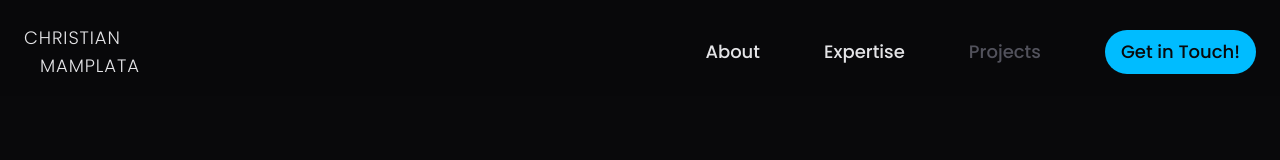
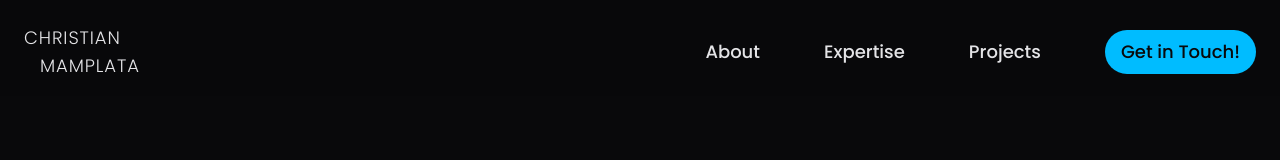
Before and after one commit to Serial-Cyn/personal-portfolio, a Next.js app: page / in a window 1280 px wide. Shown: the top 160 px of the page. Built offline with nearby package versions, Linux system fonts and the light colour scheme; a web font is replaced by a local one.

Commit message:
feat: add new projects

```diff
--- a/components/ui/menu-bar.tsx
+++ b/components/ui/menu-bar.tsx
@@ -6,11 +6,11 @@ export default function MenuBar() {
   const [isOpen, setIsOpen] = useState(false);
 
   const menuItems = [
-    { name: "HOME", href: "#home", number: "01" },
-    { name: "ABOUT", href: "#about", number: "02" },
-    { name: "EXPERTISE", href: "#expertise", number: "03" },
-    { name: "PROJECTS", href: "#projects", number: "04", disabled: true },
-    { name: "CONTACT", href: "#contact", number: "05" },
+    { name: "HOME", href: "#home", number: "01", disabled: false },
+    { name: "ABOUT", href: "#about", number: "02", disabled: false },
+    { name: "EXPERTISE", href: "#expertise", number: "03", disabled: false },
+    { name: "PROJECTS", href: "#featured-works", number: "04", disabled: false },
+    { name: "CONTACT", href: "#contact", number: "05", disabled: false },
   ];
 
   function toggleMenu() {
--- a/components/ui/navbar.tsx
+++ b/components/ui/navbar.tsx
@@ -37,16 +37,19 @@ export default function Navbar() {
             <li>
               <Link href="#expertise">Expertise</Link>
             </li>
-            {/* Remove Tooltip After Compilation of Projects */}
+            <li>
+              <Link href="#featured-works">Projects</Link>
+            </li>
+            {/* Remove Tooltip After Compilation of Projects
             <Tooltip content={<TooltipContent />}>
               <li className="cursor-not-allowed">
-                {/* <Link href="#projects">Projects</Link> */}
+                <Link href="#projects">Projects</Link>
                 <p className="text-zinc-600 pointer-events-none select-none">
                   Projects
                 </p>
               </li>
             </Tooltip>
-            {/* Remove Tooltip After Compilation of Projects */}
+            Remove Tooltip After Compilation of Projects */}
             <li>
               <Button
                 label="Get in Touch!"
--- a/components/works-section/featured-holder.tsx
+++ b/components/works-section/featured-holder.tsx
@@ -8,6 +8,11 @@ gsap.registerPlugin(ScrollTrigger);
 
 // List of featured works
 const featuredWorks = [
+    {
+        img: '/featured/monobit-splash.webp',
+        title: "Projects",
+        link: '',
+    },
     {
         img: '/featured/monobit-splash.webp',
         title: "Monobit",
@@ -43,7 +48,7 @@ export default function Holder() {
             gsap.to(lastPanel, {
                 opacity: 0,
                 yPercent: 0,
-                ease: "power4.out",
+                ease: "power1.out",
                 scrollTrigger: {
                     trigger: lastPanel,
                     start: "center center",
```
